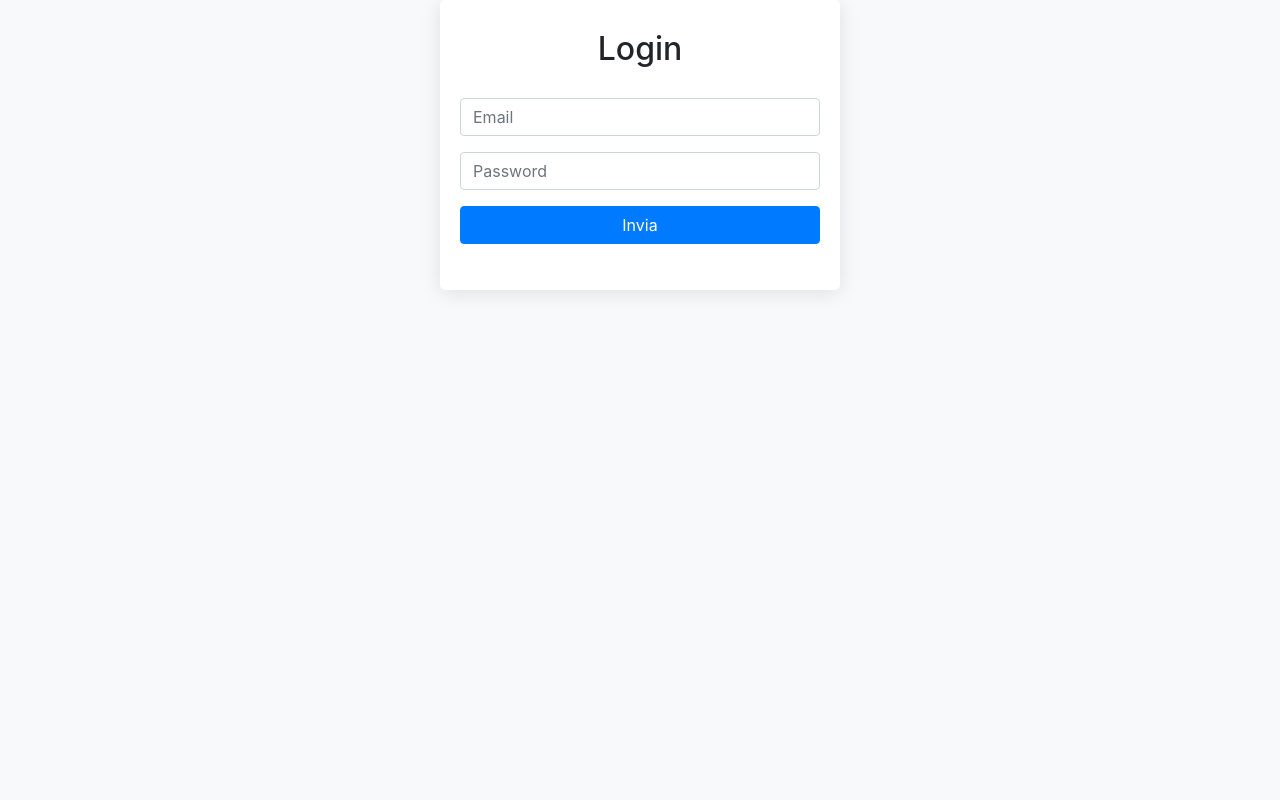
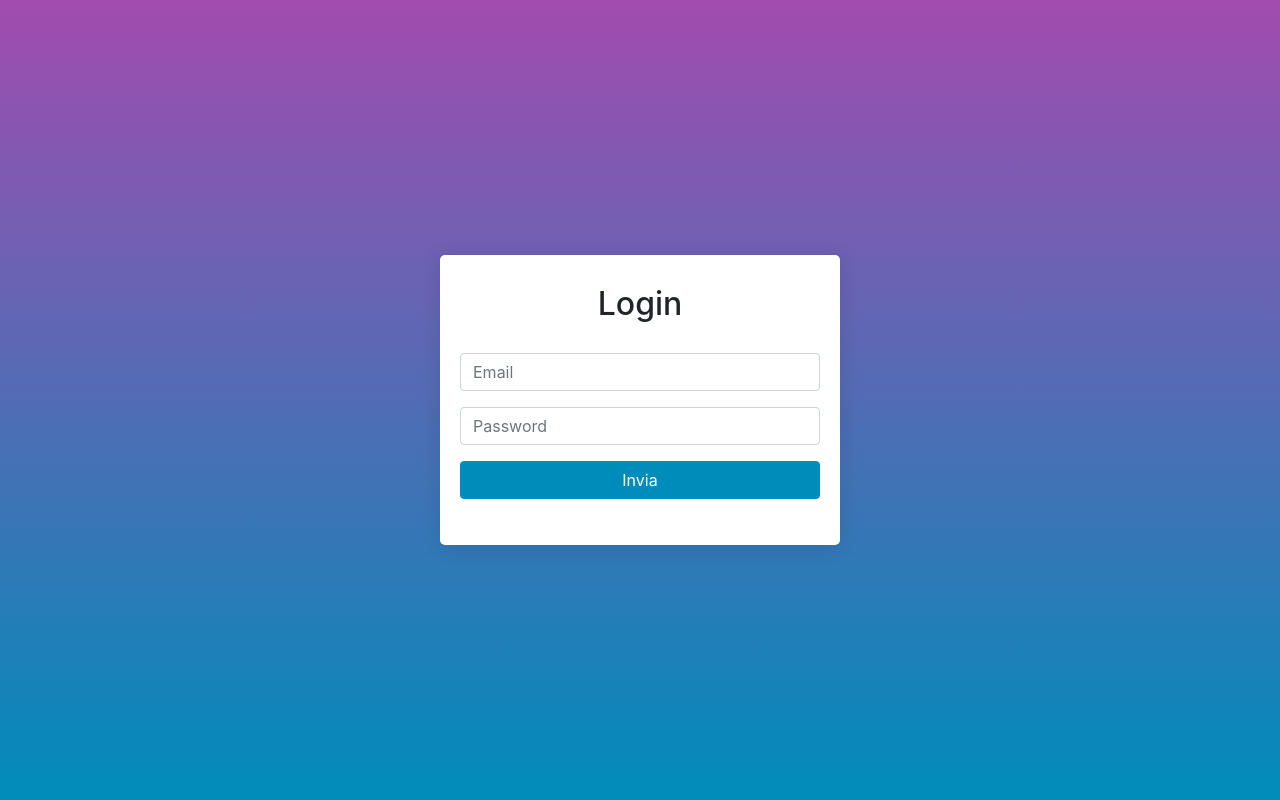
Before and after one commit to loris2659y2/progetto_AWS, a PHP site: page / in a window 1280 px wide. Run offline with PHP 8.4, Linux system fonts and the light colour scheme; some libraries are stand-ins or nearby versions.

Commit message:
css update

```diff
--- a/index.html
+++ b/index.html
@@ -9,7 +9,12 @@
     <!-- Custom CSS -->
     <style>
         body {
-            background-color: #f8f9fa;
+            background: linear-gradient(to bottom, #a24caf, #008CBA);
+            background-repeat: no-repeat;
+            min-height: 100vh;
+            display: flex;
+            justify-content: center;
+            align-items: center;
         }
 
         .login-form {
@@ -22,14 +27,22 @@
         }
 
         .login-form h2 {
-            margin-bottom: 30px;
+            margin-bottom: 30px
+            ;
+        }
+        .login-form button[type="submit"] {
+            background-color: #008CBA;
+            border-color: #008CBA;
+        }
+
+        .login-form button[type="submit"]:hover {
+            background-color: #a24caf;
+            border-color: #a24caf;
         }
     </style>
 </head>
 <body>
     <div class="container">
-        <div class="row justify-content-center">
-            <div class="col-md-6">
         <form class="login-form" action="login.php" method="post">
             <h2 class="text-center">Login</h2>
             <div class="form-group">
@@ -43,12 +56,5 @@
             </div>
         </form>
     </div>
-        </div>
-    </div>
-
-    <!-- Bootstrap JS and jQuery (optional) -->
-    <script src="https://code.jquery.com/jquery-3.5.1.slim.min.js"></script>
-    <script src="https://cdn.jsdelivr.net/npm/@popperjs/core@2.5.3/dist/umd/popper.min.js"></script>
-    <script src="https://stackpath.bootstrapcdn.com/bootstrap/4.5.2/js/bootstrap.min.js"></script>
 </body>
 </html>
--- a/info.php
+++ b/info.php
@@ -11,6 +11,9 @@
 
     <style>
         body {
+            background: linear-gradient(to bottom, #a24caf, #008CBA);
+            background-repeat: no-repeat;
+            min-height: 100vh;
             font-family: Arial, sans-serif;
             margin: 2rem;
             line-height: 1.5;
```
Lines whose indentation alone changed are shown as unchanged.
